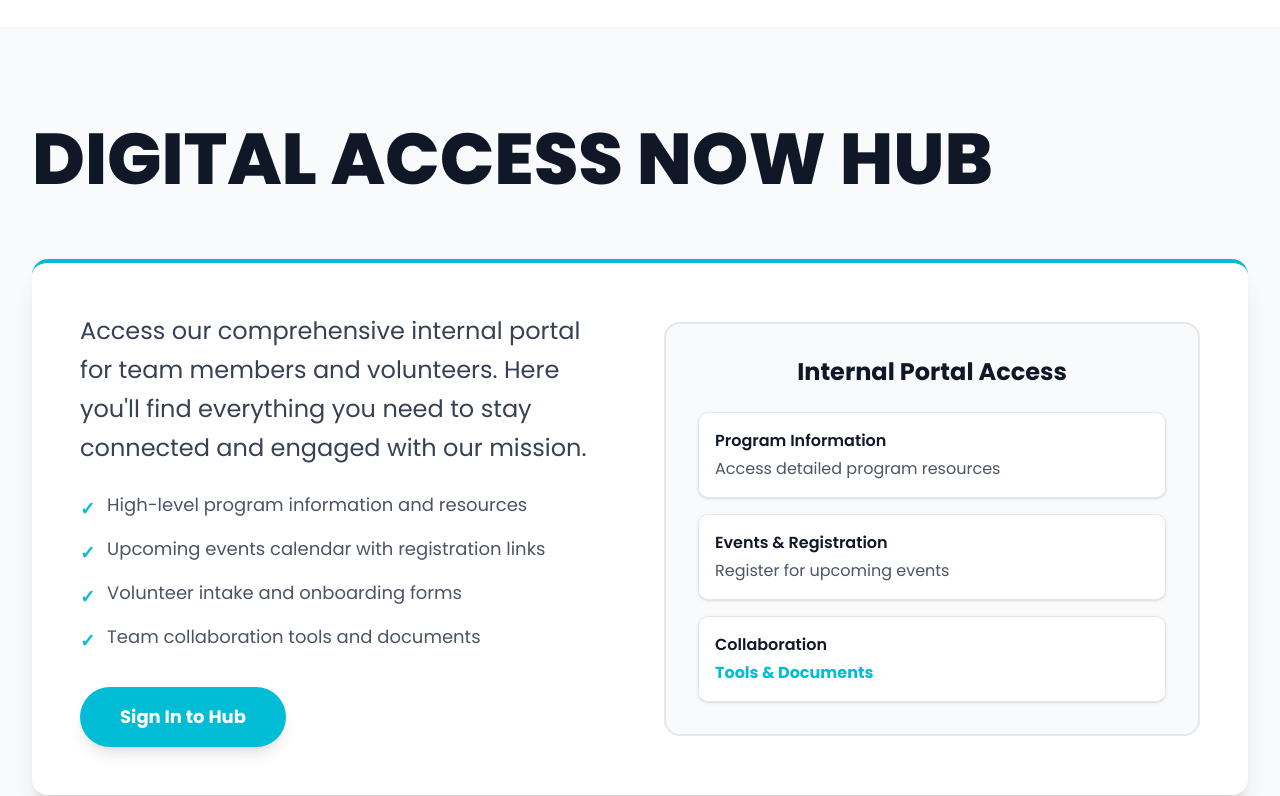
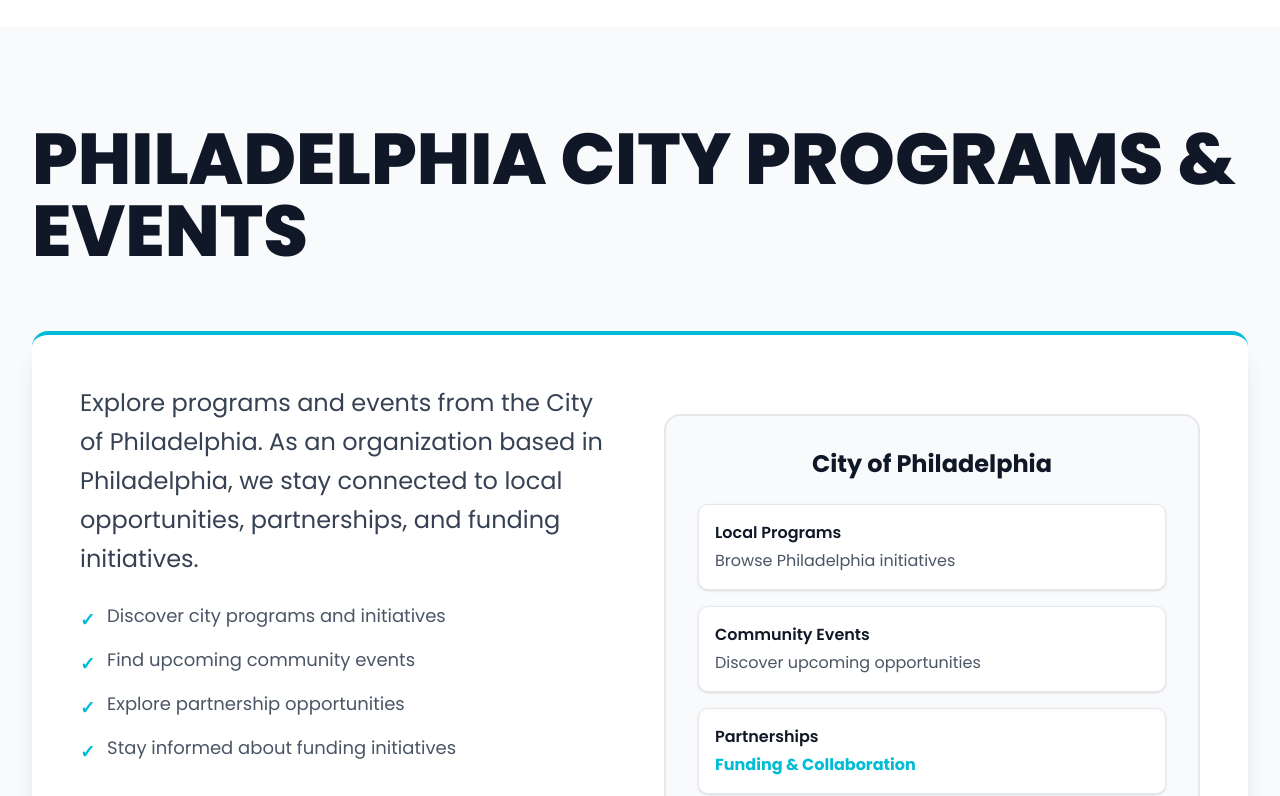
Before and after one commit to nishantshukla0808/digital-access-now, a Next.js app: page /resources in a window 1280 px wide. Shown: the part 2300-3096 px from the top of the page. Built offline with nearby package versions, Linux system fonts and the light colour scheme.

Commit message:
resources error fixed

```diff
--- a/app/resources/page.tsx
+++ b/app/resources/page.tsx
@@ -174,35 +174,35 @@ export default function Resources() {
         </div>
       </section>
 
-      {/* Digital Access Now Hub Section */}
+      {/* Philadelphia Programs & Events Portal Section */}
       <section className="py-16 md:py-24 bg-gray-50">
         <div className="max-w-7xl mx-auto px-4 sm:px-6 lg:px-8">
           <h2 className="text-5xl md:text-6xl lg:text-7xl font-black mb-16 text-gray-900">
-            DIGITAL ACCESS NOW HUB
+            PHILADELPHIA CITY PROGRAMS & EVENTS
           </h2>
 
           <div className="bg-white rounded-2xl shadow-xl p-8 md:p-12 border-t-4 border-primary-blue">
             <div className="grid md:grid-cols-2 gap-12 items-center">
               <div>
                 <p className="text-xl md:text-2xl text-gray-700 mb-6 leading-relaxed">
-                  Access our comprehensive internal portal for team members and volunteers. Here you'll find everything you need to stay connected and engaged with our mission.
+                  Explore programs and events from the City of Philadelphia. As an organization based in Philadelphia, we stay connected to local opportunities, partnerships, and funding initiatives.
                 </p>
                 <ul className="space-y-3 mb-8">
                   <li className="flex items-start gap-3 text-lg text-gray-600">
                     <span className="text-primary-blue font-bold mt-1">✓</span>
-                    <span>High-level program information and resources</span>
+                    <span>Discover city programs and initiatives</span>
                   </li>
                   <li className="flex items-start gap-3 text-lg text-gray-600">
                     <span className="text-primary-blue font-bold mt-1">✓</span>
-                    <span>Upcoming events calendar with registration links</span>
+                    <span>Find upcoming community events</span>
                   </li>
                   <li className="flex items-start gap-3 text-lg text-gray-600">
                     <span className="text-primary-blue font-bold mt-1">✓</span>
-                    <span>Volunteer intake and onboarding forms</span>
+                    <span>Explore partnership opportunities</span>
                   </li>
                   <li className="flex items-start gap-3 text-lg text-gray-600">
                     <span className="text-primary-blue font-bold mt-1">✓</span>
-                    <span>Team collaboration tools and documents</span>
+                    <span>Stay informed about funding initiatives</span>
                   </li>
                 </ul>
                 <a
@@ -211,25 +211,25 @@ export default function Resources() {
                   rel="noopener noreferrer"
                   className="inline-flex items-center gap-3 bg-primary-blue hover:bg-cyan-600 text-white px-10 py-4 rounded-full font-bold text-lg transition-all duration-300 shadow-lg hover:shadow-xl"
                 >
-                  Sign In to Hub
+                  Explore City Events
                 </a>
               </div>
               <div className="relative">
                 <div className="bg-gray-50 rounded-2xl p-8 border-2 border-gray-200">
                   <div className="text-center space-y-6">
-                    <h3 className="text-2xl font-bold text-gray-900">Internal Portal Access</h3>
+                    <h3 className="text-2xl font-bold text-gray-900">City of Philadelphia</h3>
                     <div className="space-y-4 text-left">
                       <div className="bg-white rounded-lg p-4 shadow-sm border border-gray-200">
-                        <p className="font-semibold mb-1 text-gray-900">Program Information</p>
-                        <p className="text-gray-600">Access detailed program resources</p>
+                        <p className="font-semibold mb-1 text-gray-900">Local Programs</p>
+                        <p className="text-gray-600">Browse Philadelphia initiatives</p>
                       </div>
                       <div className="bg-white rounded-lg p-4 shadow-sm border border-gray-200">
-                        <p className="font-semibold mb-1 text-gray-900">Events & Registration</p>
-                        <p className="text-gray-600">Register for upcoming events</p>
+                        <p className="font-semibold mb-1 text-gray-900">Community Events</p>
+                        <p className="text-gray-600">Discover upcoming opportunities</p>
                       </div>
                       <div className="bg-white rounded-lg p-4 shadow-sm border border-gray-200">
-                        <p className="font-semibold mb-1 text-gray-900">Collaboration</p>
-                        <p className="text-primary-blue font-bold">Tools & Documents</p>
+                        <p className="font-semibold mb-1 text-gray-900">Partnerships</p>
+                        <p className="text-primary-blue font-bold">Funding & Collaboration</p>
                       </div>
                     </div>
                   </div>
```
